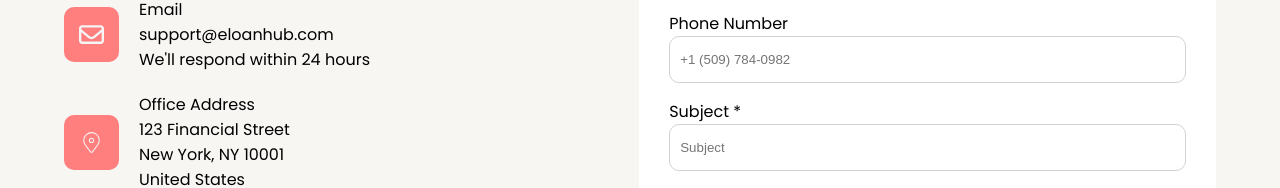
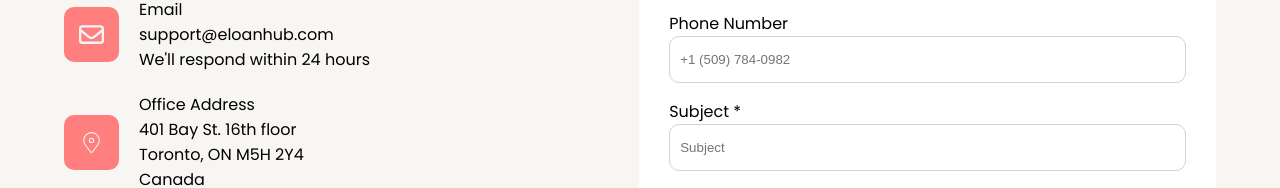
Before and after one commit to joeauscode/DemoLoanSite, a React (Vite) app: page /contact-us in a window 1280 px wide. Shown: the part 566-754 px from the top of the page. Built offline with nearby package versions, Linux system fonts and the light colour scheme.

Commit message:
first commit

```diff
--- a/src/Componients/Contact.jsx
+++ b/src/Componients/Contact.jsx
@@ -83,9 +83,9 @@ const Contact = () => {
            <span className='iconss'><CiLocationOn/></span>
             <div className='itmes'>
                 <span>Office Address</span>
-                <span>123 Financial Street</span>
-                <span>New York, NY 10001</span>
-                <span>United States</span>
+                <span>401 Bay St. 16th floor</span>
+                <span>Toronto, ON M5H 2Y4</span>
+                <span>Canada</span>
             </div>
           </div>
 
```
Also changed, not shown: 2 other files (tests, documents, lock files or other folders).
